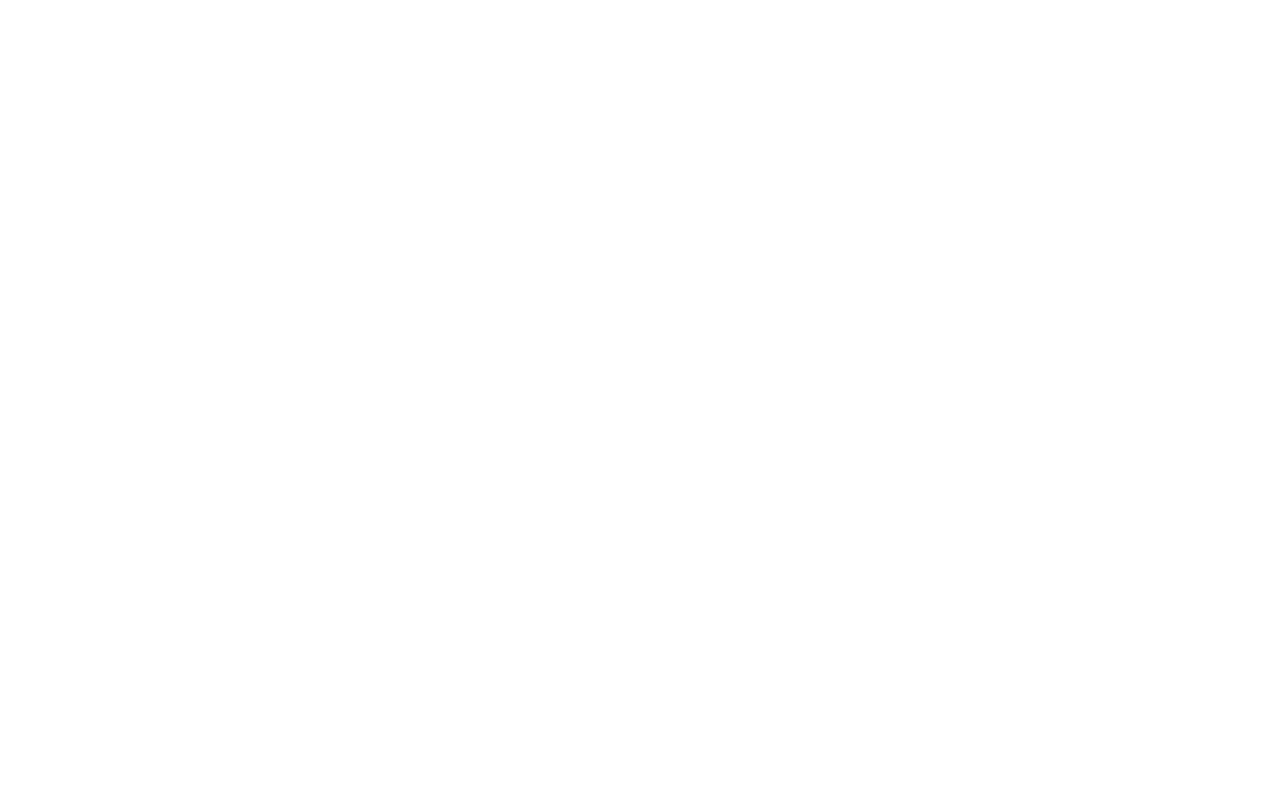
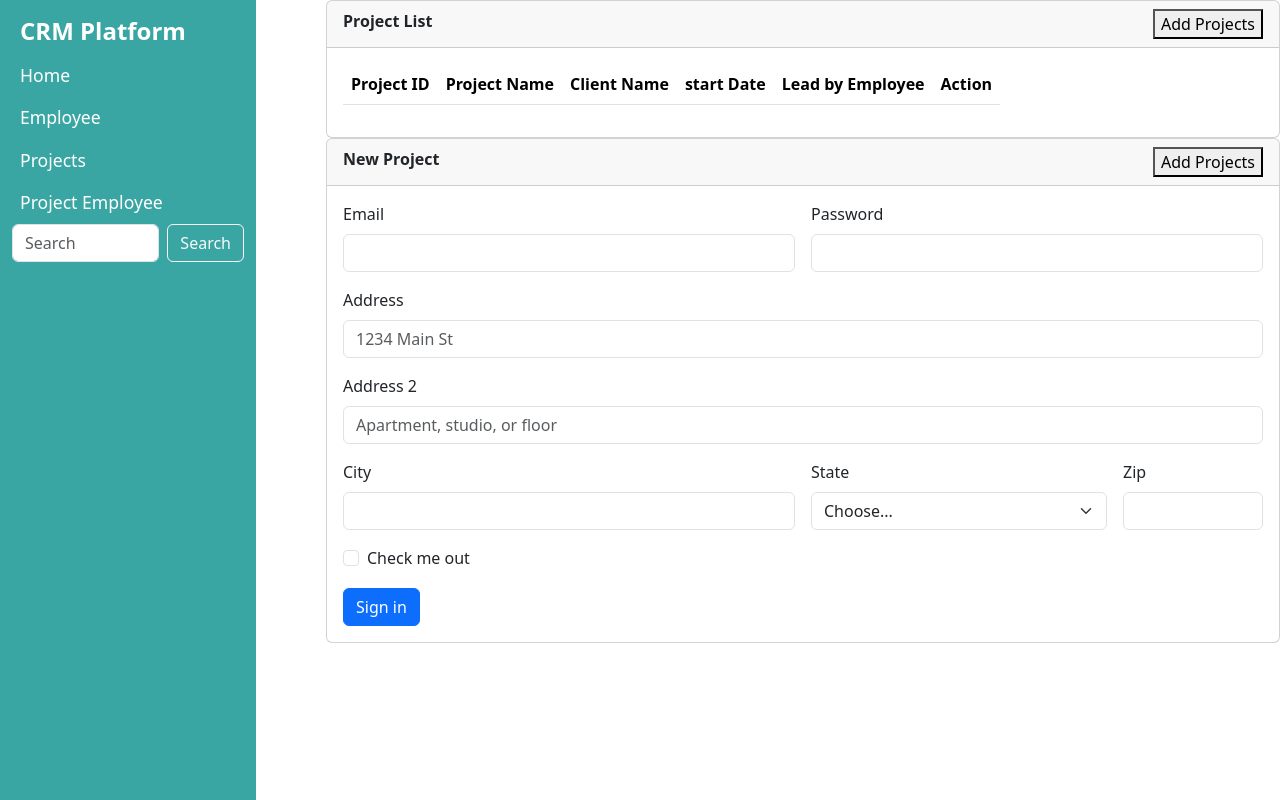
Before and after one commit to Deepjyoti554/StaffSync, an Angular app in the folder StaffSync/: page /layout/project in a window 1280 px wide. Before the commit this address led to /. Built offline with nearby package versions, Linux system fonts and the light colour scheme.

Commit message:
Added layout for project component

```diff
--- a/StaffSync/src/app/app.routes.ts
+++ b/StaffSync/src/app/app.routes.ts
@@ -3,6 +3,7 @@
 import { Layout } from './pages/layout/layout';
 import { Dashboard } from './pages/dashboard/dashboard';
 import { Employee } from './pages/employee/employee';
+import { Project } from './pages/project/project';
 
 export const routes: Routes = [
     {
@@ -25,6 +26,10 @@
             {
                 path: 'employee',
                 component: Employee
+            },
+            {
+                path: 'project',
+                component: Project
             }
         ]
     }
--- a/StaffSync/src/app/pages/layout/layout.html
+++ b/StaffSync/src/app/pages/layout/layout.html
@@ -16,22 +16,11 @@
                         <li class="nav-item">
                             <a class="nav-link" routerLink="/layout/employee">Employee</a>
                         </li>
-                        <li class="nav-item dropdown">
-                            <a class="nav-link dropdown-toggle" href="#" id="navbarDropdown" role="button"
-                                data-bs-toggle="dropdown" aria-expanded="false">
-                                Dropdown
-                            </a>
-                            <ul class="dropdown-menu" aria-labelledby="navbarDropdown">
-                                <li><a class="dropdown-item" href="#">Action</a></li>
-                                <li><a class="dropdown-item" href="#">Another action</a></li>
-                                <li>
-                                    <hr class="dropdown-divider">
-                                </li>
-                                <li><a class="dropdown-item" href="#">Something else here</a></li>
-                            </ul>
+                        <li class="nav-item">
+                            <a class="nav-link" routerLink="/layout/project">Projects</a>
                         </li>
                         <li class="nav-item">
-                            <a class="nav-link ">Link</a>
+                            <a class="nav-link ">Project Employee</a>
                         </li>
                     </ul>
                     <form class="d-flex">
--- /dev/null
+++ b/StaffSync/src/app/pages/project/project.html
@@ -0,0 +1,106 @@
+<div class="row">
+    <!-- project list -->
+    <div class="col-12">
+        <div class="card">
+            <div class="card-header">
+                <div class="row">
+                    <div class="col-6">
+                        <strong>Project List </strong>
+                    </div>
+                    <div class="col-6 text-end">
+                        <button class="ne-close-btn">Add Projects</button>
+                    </div>
+                </div>
+            </div>
+            <div class="card-body">
+                <div class="table table-boarderd">
+                    <thead>
+                        <tr>
+                            <th>
+                                Project ID
+                            </th>
+                            <th>
+                                Project Name
+                            </th>
+                            <th>
+                                Client Name
+                            </th>
+                            <th>
+                                start Date
+                            </th>
+                            <th>
+                                Lead by Employee
+                            </th>
+                            <th>
+                                Action
+                            </th>
+                        </tr>
+                    </thead>
+                </div>
+            </div>
+        </div>
+    </div>
+
+    <!-- new project form -->
+    <div class="col-12">
+        <div class="card">
+            <div class="card-header">
+                <div class="row">
+                    <div class="col-6">
+                        <strong>New Project</strong>
+                    </div>
+                    <div class="col-6 text-end">
+                        <button class="ne-close-btn">Add Projects</button>
+                    </div>
+                </div>
+            </div>
+            <div class="card-body">
+                <form class="row g-3">
+                    <div class="col-md-6">
+                        <label for="inputEmail4" class="form-label">Email</label>
+                        <input type="email" class="form-control" id="inputEmail4">
+                    </div>
+                    <div class="col-md-6">
+                        <label for="inputPassword4" class="form-label">Password</label>
+                        <input type="password" class="form-control" id="inputPassword4">
+                    </div>
+                    <div class="col-12">
+                        <label for="inputAddress" class="form-label">Address</label>
+                        <input type="text" class="form-control" id="inputAddress" placeholder="1234 Main St">
+                    </div>
+                    <div class="col-12">
+                        <label for="inputAddress2" class="form-label">Address 2</label>
+                        <input type="text" class="form-control" id="inputAddress2"
+                            placeholder="Apartment, studio, or floor">
+                    </div>
+                    <div class="col-md-6">
+                        <label for="inputCity" class="form-label">City</label>
+                        <input type="text" class="form-control" id="inputCity">
+                    </div>
+                    <div class="col-md-4">
+                        <label for="inputState" class="form-label">State</label>
+                        <select id="inputState" class="form-select">
+                            <option selected>Choose...</option>
+                            <option>...</option>
+                        </select>
+                    </div>
+                    <div class="col-md-2">
+                        <label for="inputZip" class="form-label">Zip</label>
+                        <input type="text" class="form-control" id="inputZip">
+                    </div>
+                    <div class="col-12">
+                        <div class="form-check">
+                            <input class="form-check-input" type="checkbox" id="gridCheck">
+                            <label class="form-check-label" for="gridCheck">
+                                Check me out
+                            </label>
+                        </div>
+                    </div>
+                    <div class="col-12">
+                        <button type="submit" class="btn btn-primary">Sign in</button>
+                    </div>
+                </form>
+            </div>
+        </div>
+    </div>
+</div>
```
Also changed, not shown: StaffSync/src/app/pages/project/project.ts (added, +9 -0 lines), StaffSync/src/app/pages/project/project.css (added), 1 other file (tests, documents, lock files or other folders).
